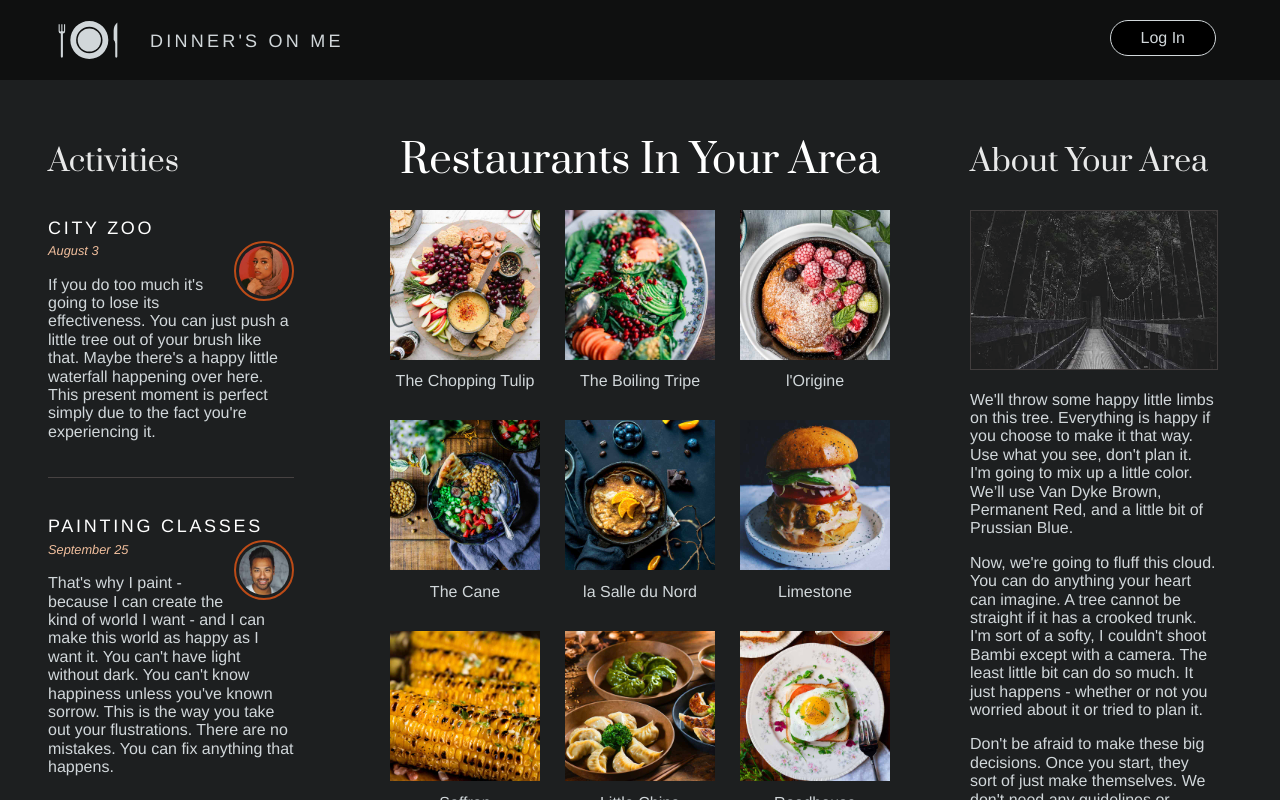
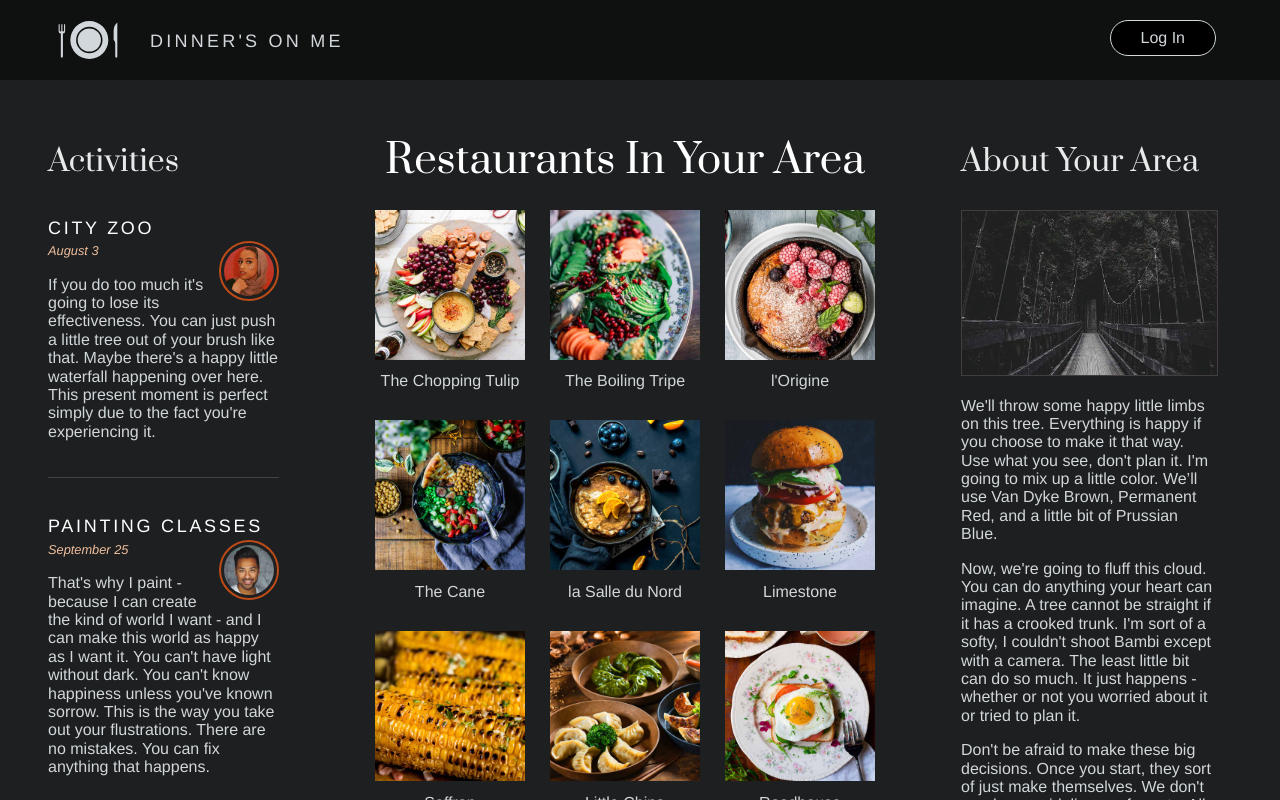
Before and after one commit to sdras/vue-hooks-foodapp, a Vue app: page / in a window 1280 px wide. Shown: the top 800 px of the page. Built offline with nearby package versions, Linux system fonts and the light colour scheme; what vue-hooks would draw is missing.

Commit message:
fix scroll middle styles

```diff
--- a/src/App.vue
+++ b/src/App.vue
@@ -81,6 +81,13 @@ h2 {
   }
 }
 
+@media only screen and (min-width: 768px) {
+  #app {
+    padding-right: 30px;
+  }
+}
+
+// tabletish
 @media only screen and (max-width: 1200px) and (min-width: 768px) {
   main {
     grid-template-columns: 1fr 1fr !important;
@@ -93,6 +100,7 @@ h2 {
   }
 }
 
+// mobile
 @media only screen and (max-width: 767px) {
   main {
     display: flex !important;
--- a/src/components/AppAbout.vue
+++ b/src/components/AppAbout.vue
@@ -24,6 +24,6 @@ img {
 }
 
 aside {
-  padding: 35px 8vmin 0 10vmin;
+  padding: 35px 8vmin 0 7vmin;
 }
 </style>
```
